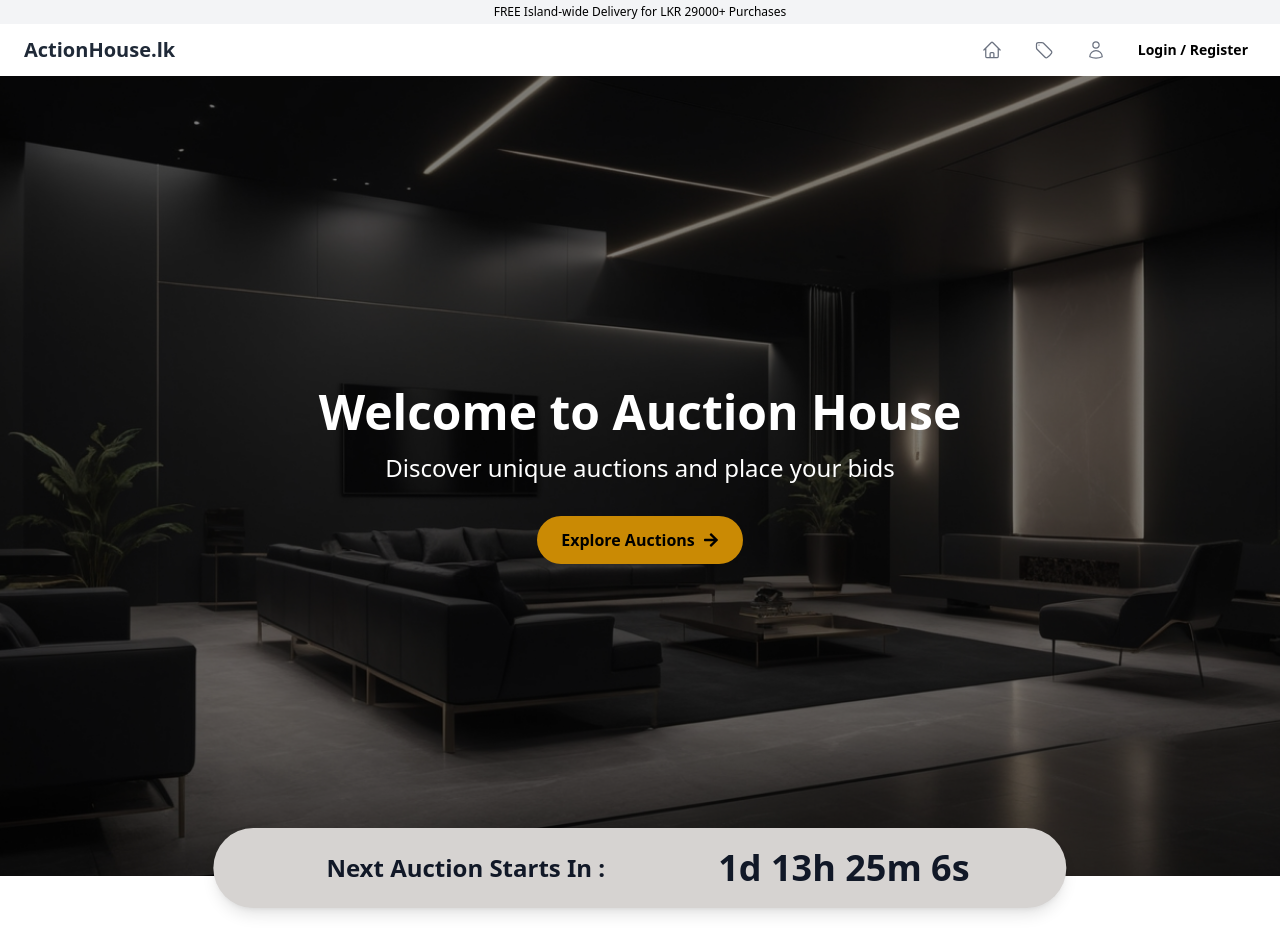
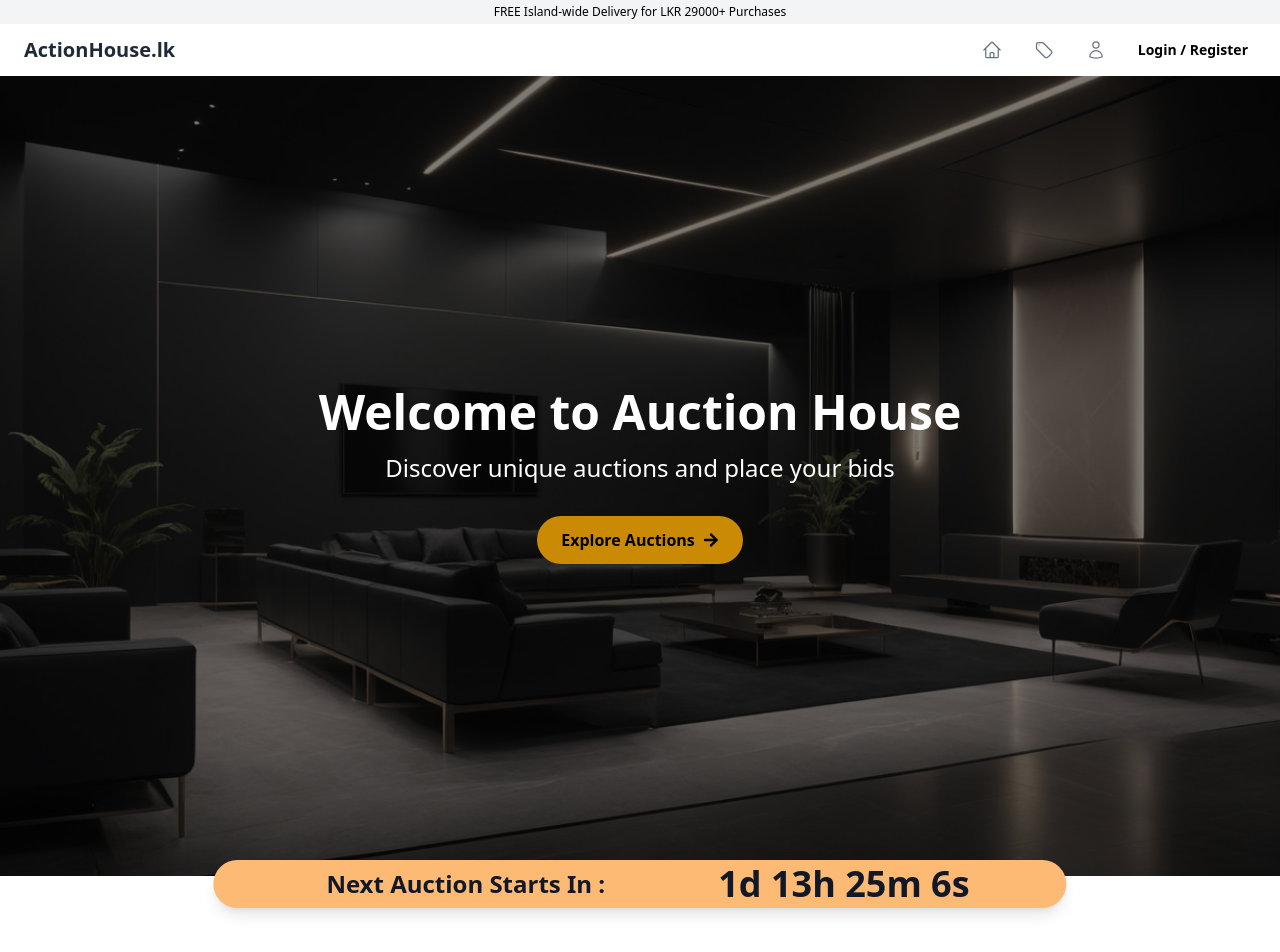
Before and after one commit to sameerajayakodi/Auction_System, a React (Create React App) app in the folder AuctionHouse/auction-management-frontend/: page / in a window 1280 px wide. Shown: the top 952 px of the page. Built offline with nearby package versions, Linux system fonts and the light colour scheme.

Commit message:
Update Home.js

```diff
--- a/AuctionHouse/auction-management-frontend/src/Home.js
+++ b/AuctionHouse/auction-management-frontend/src/Home.js
@@ -61,7 +61,7 @@ const Home = () => {
           </Link>
         </div>
         {/* Countdown Timer */}
-        <div className="absolute flex flex-row items-center w-2/3 h-20 text-center transform -translate-x-1/2 rounded-full shadow-lg bg-stone-300 justify-evenly left-1/2 -bottom-8">
+        <div className="absolute flex flex-row items-center w-2/3 h-12 text-center transform -translate-x-1/2 bg-orange-300 rounded-full shadow-lg justify-evenly left-1/2 -bottom-8">
           <span className="px-4 py-1 text-2xl font-bold text-gray-900">
             Next Auction Starts In :
           </span>
```
